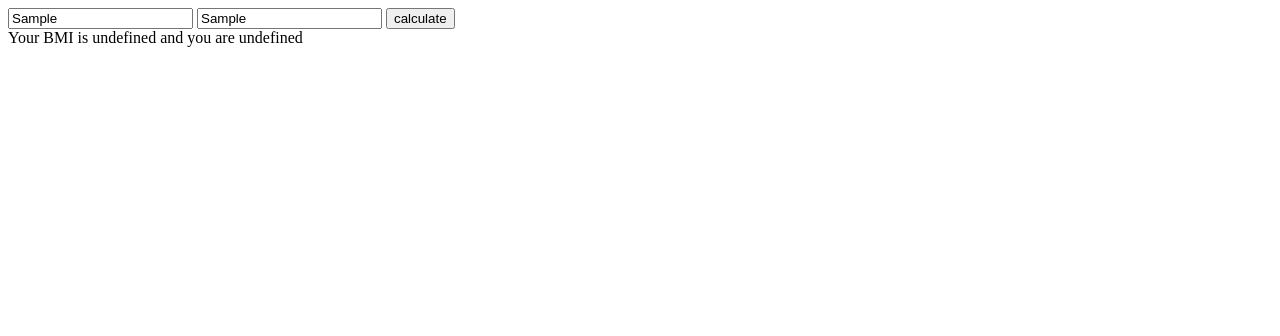
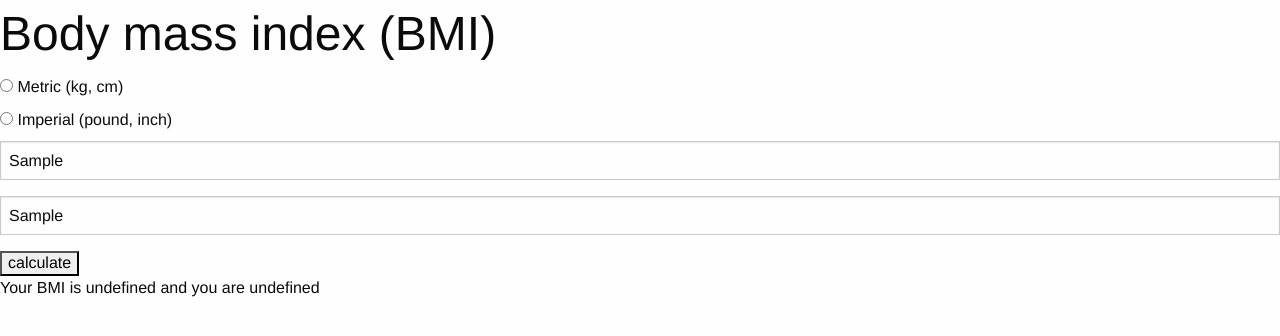
Before and after one commit to DanielitoAlbinsson/BMI, a plain HTML site: page index.html in a window 1280 px wide. Both pictures are taken after typing "Sample", "Sample" into the empty fields and a click on the button "calculate". Drawn offline with nearby package versions, Linux system fonts and the light colour scheme.

Commit message:
added metric and imperial to UI and some css to the web interface

```diff
--- a/index.html
+++ b/index.html
@@ -3,35 +3,60 @@
   <head>
     <meta charset="utf-8">
     <title></title>
+    <link rel="stylesheet" href="https://cdnjs.cloudflare.com/ajax/libs/foundation/6.1.1/foundation.min.css">
+
+    </head>
+    <body>
+    <div class="row">
+    <div class="medium-14 columns">
+    <h1>Body mass index (BMI)</h1>
+
     <script src='https://code.jquery.com/jquery-2.1.4.js'></script>
     <script src="src/person.js"></script>
     <script src="src/bmi_calculator.js"></script>
+  </head>
 
-  </head>
   <body>
+
     <form>
+      <input type="radio" id="metric_method" value="metric"> Metric   (kg, cm)<br>
+      <input type="radio" id="imperial_method" value="imperial"> Imperial (pound, inch)<br>
       <input type="text" id="weight" placeholder="weight">
       <input type="text" id="height" placeholder="height">
+
       <input type="button" id="calculate" value="calculate">
     </form>
     <div>
-    <span id="display_value"></span>
-    <span id="display_message"></span>
+      <span id="display_value"></span>
+      <span id="display_message"></span>
+    </div>
 
-  </div>
- </body>
  <script type="text/javascript">
    $(document).ready(function(){
+   //$('#metric_method').click();
+
     $('#calculate').click(function(){
-      var w =parseFloat($('#weight').val());
-      var h =parseFloat($('#height').val());
+      var w = parseFloat($('#weight').val());
+      var h = parseFloat($('#height').val());
       var person = new Person({weight: w, height: h});
-      person.calculate_bmi();
+
+      if($('#metric_method').is(':checked')) {
+      person.calculate_metric_bmi();
+      }
+
+      else{
+
+      ($('#imperial_method').is(':checked'))
+      person.calculate_imperial_bmi();
+    }
+
+    //  person.calculate_metric_bmi();
+    //  person.calculate_imperial_bmi();
       $('#display_value').html('Your BMI is ' + person.bmiValue);
       $('#display_message').html('and you are ' + person.bmiMessage);
 
     });
    });
  </script>
-
+</body>
 </html>
--- a/src/bmi_calculator.js
+++ b/src/bmi_calculator.js
@@ -16,7 +16,7 @@ BMICalculator.prototype.metric_bmi = function(obj) {
     var height = obj.height;
     if (weight > 0 && height > 0) {
       var finalBmi = (weight * 703) / (height * height);
-      obj.bmiValue = parselFloat(finalBmi.tofixed(2));
+      obj.bmiValue = parseFloat(finalBmi.toFixed(2));
       setBMIMessage(obj);
     }
   }
--- a/src/person.js
+++ b/src/person.js
@@ -3,7 +3,12 @@ function Person(attr) {
   this.height = attr.height;
 };
 
-Person.prototype.calculate_bmi = function() {
+Person.prototype.calculate_metric_bmi = function(method) {
+    calculator = new BMICalculator();
+    calculator.metric_bmi(this);
+};
+
+Person.prototype.calculate_imperial_bmi = function(method) {
   calculator = new BMICalculator();
-  calculator.metric_bmi(this);
+  calculator.imperial_bmi(this);
 };
```
